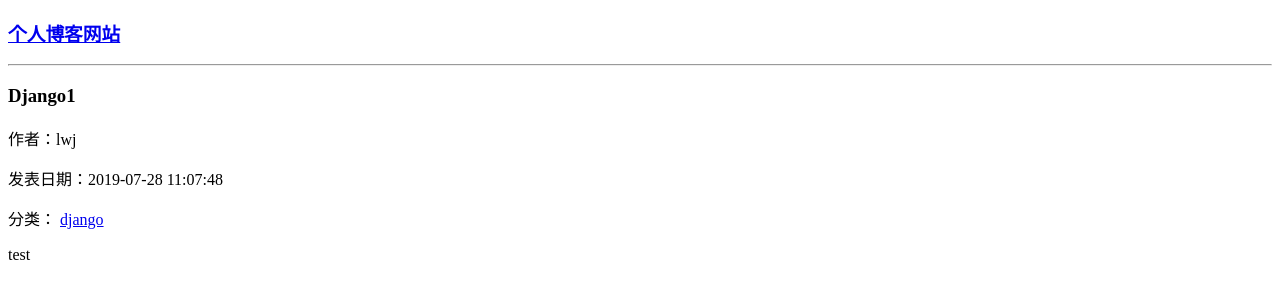
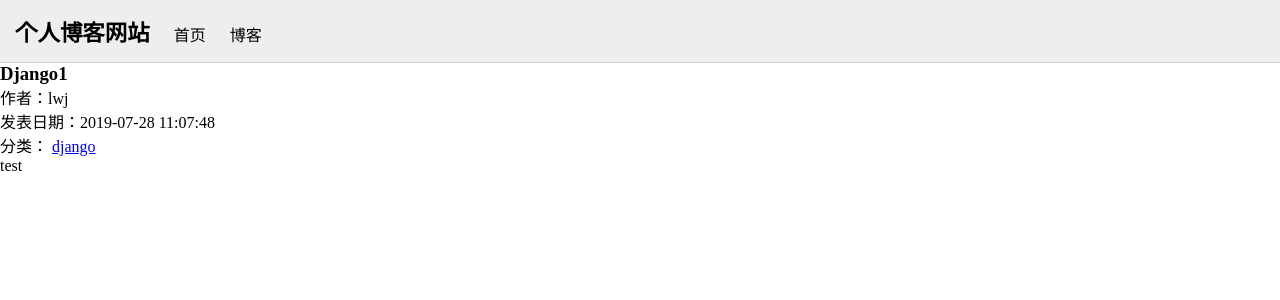
Before and after one commit to sitven/mysite, a Django app: page /blog/5 in a window 1280 px wide. Shown: the top 300 px of the page. Run offline with Django 3.2, Linux system fonts and the light colour scheme; data comes from the database, SQL or seed files in the repository.

Commit message:
通过css美化首页,设置css文件全局变量

```diff
--- a/blog/urls.py
+++ b/blog/urls.py
@@ -4,7 +4,8 @@ from . import views
 
 # start with blog
 urlpatterns = [
-    # http://localhost:8000/blog/1
+    # http://localhost:8000/blog/
+    path('', views.blog_list, name='blog_list'),
     path('<int:blog_pk>', views.blog_detail, name="blog_detail"),
     path('type/<int:blog_type_pk>', views.blogs_with_type, name="blogs_with_type"),
 ]
--- a/mysite/settings.py
+++ b/mysite/settings.py
@@ -121,3 +121,6 @@ USE_TZ = True
 # https://docs.djangoproject.com/en/2.0/howto/static-files/
 
 STATIC_URL = '/static/'
+STATICFILES_DIRS = [
+    os.path.join(BASE_DIR, 'static'),
+]
--- a/mysite/urls.py
+++ b/mysite/urls.py
@@ -15,11 +15,11 @@ Including another URLconf
 """
 from django.contrib import admin
 from django.urls import include, path
-from blog.views import blog_list
+from . import views
 
 
 urlpatterns = [
-    path('', blog_list, name='home'),
+    path('', views.home, name='home'),
     path('admin/', admin.site.urls),
     path('blog/', include('blog.urls')),
 ]
--- /dev/null
+++ b/mysite/views.py
@@ -0,0 +1,6 @@
+from django.shortcuts import render_to_response
+
+
+def home(request):
+    context = {}
+    return render_to_response('home.html', context)
--- /dev/null
+++ b/static/base.css
@@ -0,0 +1,18 @@
+* {
+    margin: 0;
+    padding: 0;
+}
+div.nav {
+    background-color: #eee;
+    border-bottom: 1px solid #ccc;
+    padding: 10px 5px;
+}
+div.nav a {
+    text-decoration: none;
+    color: #000;
+    padding: 5px 10px;
+}
+div.nav a.logo {
+    display: inline-block;
+    font-size: 120%;
+}
--- a/templates/base.html
+++ b/templates/base.html
@@ -1,16 +1,20 @@
+{% load staticfiles %}
 <!DOCTYPE html>
 <html>
 <head>
     <meta charset="UTF-8">
     <title>{%  block title %}{% endblock %}</title>
+    <link rel="stylesheet" href="{% static 'base.css' %}">
+    {% block header_extends %}{% endblock %}
 </head>
 <body>
-    <div>
-        <a href="{% url 'home' %}">
+    <div class="nav">
+        <a class="logo" href="{% url 'home' %}">
             <h3>个人博客网站</h3>
         </a>
+        <a href="/">首页</a>
+        <a href="{% url 'blog_list' %}">博客</a>
     </div>
-    <hr>
     {% block content %}{% endblock %}
 </body>
 </html>
```
Also changed, not shown: static/home.css (added, +7 -0 lines), templates/home.html (added, +14 -0 lines), static/__init__.py (added).
